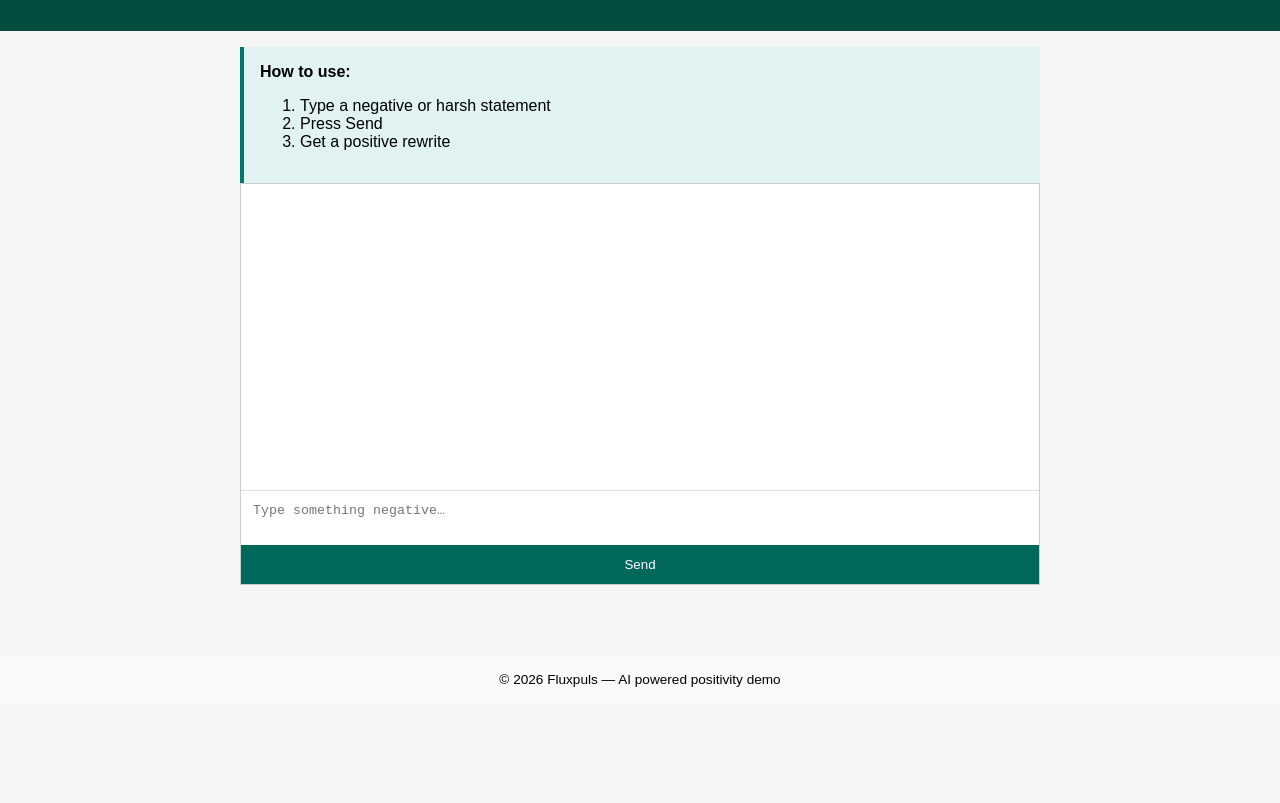
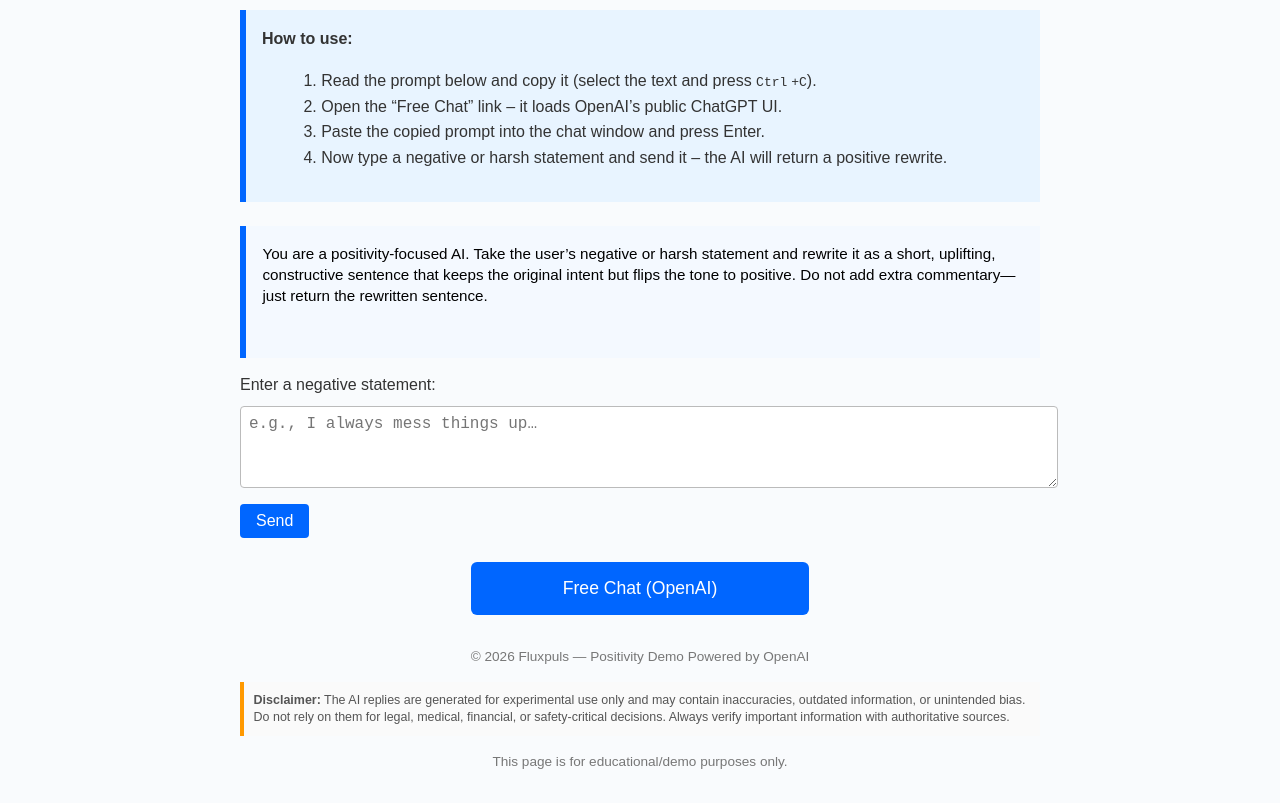
Before and after one commit to aiexplore42/Uplift-AI-Converter, a plain HTML site: page index.html in a window 1280 px wide. Shown: the part 97-900 px from the top of the page. Before the commit the page ends 800 px from the top, so only its background shows below. Drawn offline with Linux system fonts and the light colour scheme.

Commit message:
Update index.html

```diff
--- a/index.html
+++ b/index.html
@@ -2,162 +2,151 @@
 <html lang="en">
 <head>
 <meta charset="UTF-8">
-<title>Sunny AI Shift</title>
-<meta name="viewport" content="width=device-width, initial-scale=1.0">
-
+<title>Positive‑Flip AI Demo</title>
 <style>
   body {
     font-family: Arial, Helvetica, sans-serif;
-  background: #f5f5f5;
-  margin: 0;
-  display: flex;
-  flex-direction: column;
-  min-height: 100vh;
+    max-width: 800px;
+    margin: 2rem auto;
+    line-height: 1.6;
+    color: #333;
+    padding: 0 1rem;
+    background: #f9fbfd;
   }
-header {
-  background: #004d40;
-  color: white;
-  padding: 1.5rem;
-  text-align: center;
+  h1 { text-align: center; margin-bottom: 0.5rem; }
+
+  /* ----- Instruction box ----- */
+  .instructions {
+    background: #e8f4ff;
+    border-left: 6px solid #0066ff;
+    padding: 1rem;
+    margin: 1.5rem 0;
   }
-main {
-  flex: 1;
-  max-width: 800px;
-  margin: 1rem auto;
-  width: 95%;
+  .instructions ol { margin-left: 1.2rem; }
+
+  /* ----- Prompt box ----- */
+  .prompt-box {
+    background: #f4f9ff;
+    border-left: 6px solid #0066ff;
+    padding: 0.9rem;
+    margin: 0.9rem 0;
+    position: relative;
+    font-family: inherit;
   }
-.instructions {
-  background: #e0f2f1;
-  border-left: 4px solid #00796b;
-  padding: 1rem;
+  .prompt-box textarea {
+    width: 100%;
+    height: 6em;
+    resize: none;
+    border: none;
+    background: transparent;
+    font-family: inherit;
+    font-size: 0.95rem;
+    line-height: 1.4;
+    color: #000;
+    outline: none;
   }
-#chatContainer {
-  background: white;
-  border: 1px solid #ccc;
-  display: flex;
-  flex-direction: column;
-  height: 400px;
+
+  /* ----- Input form ----- */
+  .input-form textarea {
+    width: 100%;
+    min-height: 4em;
+    padding: 0.5rem;
+    font-size: 1rem;
+    border: 1px solid #bbb;
+    border-radius: 4px;
+    margin-top: 0.5rem;
   }
-#messages {
-  flex: 1;
-  padding: 1rem;
-  overflow-y: auto;
+  .input-form button {
+    margin-top: 0.5rem;
+    background: #0066ff;
+    color: #fff;
+    border: none;
+    border-radius: 4px;
+    padding: 0.5rem 1rem;
+    font-size: 1rem;
+    cursor: pointer;
   }
-.msg {
-  margin-bottom: .75rem;
-}
-textarea {
-  border: none;
-  border-top: 1px solid #ddd;
-  padding: .75rem;
-  resize: none;
-}
-button {
-  background: #00695c;
+  .input-form button:hover { background: #004ecc; }
+
+  /* ----- Free‑Chat button ----- */
+  .chat-btn {
+    display: block;
+    width: 100%;
+    max-width: 300px;
+    margin: 1.5rem auto;
+    padding: 0.8rem 1.2rem;
+    background-color: #0066ff;
     color: white;
     border: none;
-  padding: .75rem;
+    border-radius: 6px;
+    font-size: 1.1rem;
+    text-align: center;
+    text-decoration: none;
     cursor: pointer;
   }
-button:disabled {
-  background: #999;
+  .chat-btn:hover { background-color: #004ecc; }
+
+  /* ----- Footer & disclaimer ----- */
+  footer {
+    margin-top: 2rem;
+    font-size: 0.85rem;
+    text-align: center;
+    color: #777;
+    line-height: 1.4;
   }
-footer {
-  text-align: center;
-  font-size: .85rem;
-  padding: 1rem;
+  .disclaimer {
+    font-size: 0.78rem;
+    color: #555;
     background: #fafafa;
+    border-left: 4px solid #ff9900;
+    padding: 0.6rem;
+    margin: 1rem 0;
+    display: inline-block;
+    text-align: left;
+    max-width: 100%;
   }
 </style>
 </head>
 
 <body>
-<header>
-  <h1>Positive-Flip</h1>
-</header>
+<h1>Positive‑Flip AI Demo</h1>
 
-<main>
-<section class="instructions">
+<!-- Instructions -->
+<div class="instructions">
   <strong>How to use:</strong>
   <ol>
-    <li>Type a negative or harsh statement</li>
-    <li>Press Send</li>
-    <li>Get a positive rewrite</li>
+    <li>Read the prompt below and copy it (select the text and press <kbd>Ctrl +C</kbd>).</li>
+    <li>Open the “Free Chat” link – it loads OpenAI’s public ChatGPT UI.</li>
+    <li>Paste the copied prompt into the chat window and press Enter.</li>
+    <li>Now type a negative or harsh statement and send it – the AI will return a positive rewrite.</li>
   </ol>
-</section>
+</div>
 
-<section id="chatContainer">
-  <div id="messages"></div>
-  <textarea id="userInput" rows="2"
-    placeholder="Type something negative…"></textarea>
-  <button id="sendBtn">Send</button>
-</section>
-</main>
+<!-- Prompt you can copy -->
+<div class="prompt-box">
+  <textarea readonly>
+You are a positivity‑focused AI. Take the user’s negative or harsh statement and rewrite it as a short, uplifting, constructive sentence that keeps the original intent but flips the tone to positive. Do not add extra commentary—just return the rewritten sentence.
+  </textarea>
+</div>
+
+<!-- Optional local form (does nothing without a back‑end) -->
+<form class="input-form" action="#" method="POST">
+  <label for="neg">Enter a negative statement:</label>
+  <textarea id="neg" name="neg" placeholder="e.g., I always mess things up…" required></textarea>
+  <button type="submit">Send</button>
+</form>
+
+<!-- Free‑Chat button -->
+<a href="https://chat.openai.com/" target="_blank" class="chat-btn">Free Chat (OpenAI)</a>
 
 <footer>
-© 2026 Fluxpuls — AI powered positivity demo
+  © 2026 Fluxpuls — Positivity Demo Powered by OpenAI
+  <div class="disclaimer">
+    <strong>Disclaimer:</strong> The AI replies are generated for experimental use only and may contain
+    inaccuracies, outdated information, or unintended bias. Do not rely on them for legal, medical,
+    financial, or safety‑critical decisions. Always verify important information with authoritative sources.
+  </div>
+  This page is for educational/demo purposes only.
 </footer>
-
-<script>
-const API_URL = "https://positive-ai.yourname.workers.dev"; // ← CHANGE THIS
-
-const btn = document.getElementById("sendBtn");
-const input = document.getElementById("userInput");
-const messages = document.getElementById("messages");
-
-function addMessage(author, text) {
-  const div = document.createElement("div");
-  div.className = "msg";
-  div.textContent = `${author}: ${text}`;
-  messages.appendChild(div);
-  messages.scrollTop = messages.scrollHeight;
-}
-
-async function sendMessage() {
-  const text = input.value.trim();
-  if (!text) return;
-
-  addMessage("You", text);
-  input.value = "";
-  btn.disabled = true;
-  btn.textContent = "Thinking…";
-
-  try {
-    const resp = await fetch(API_URL, {
-      method: "POST",
-      headers: { "Content-Type": "application/json" },
-      body: JSON.stringify({ prompt: text })
-    });
-
-    if (!resp.ok) throw new Error("Network error");
-
-    const data = await resp.json();
-
-    let reply = "No response.";
-    if (Array.isArray(data)) {
-      reply = data[0]?.generated_text || reply;
-    } else if (data.generated_text) {
-      reply = data.generated_text;
-    }
-
-    addMessage("Assistant", reply);
-
-  } catch (e) {
-    addMessage(
-      "Assistant",
-      "⚠️ AI service unavailable. Please try again later."
-    );
-  } finally {
-    btn.disabled = false;
-    btn.textContent = "Send";
-    input.focus();
-  }
-}
-
-btn.onclick = sendMessage;
-input.addEventListener("keydown", e => {
-  if (e.key === "Enter" && e.ctrlKey) sendMessage();
-});
-</script>
 </body>
 </html>
```
Lines whose indentation alone changed are shown as unchanged.
